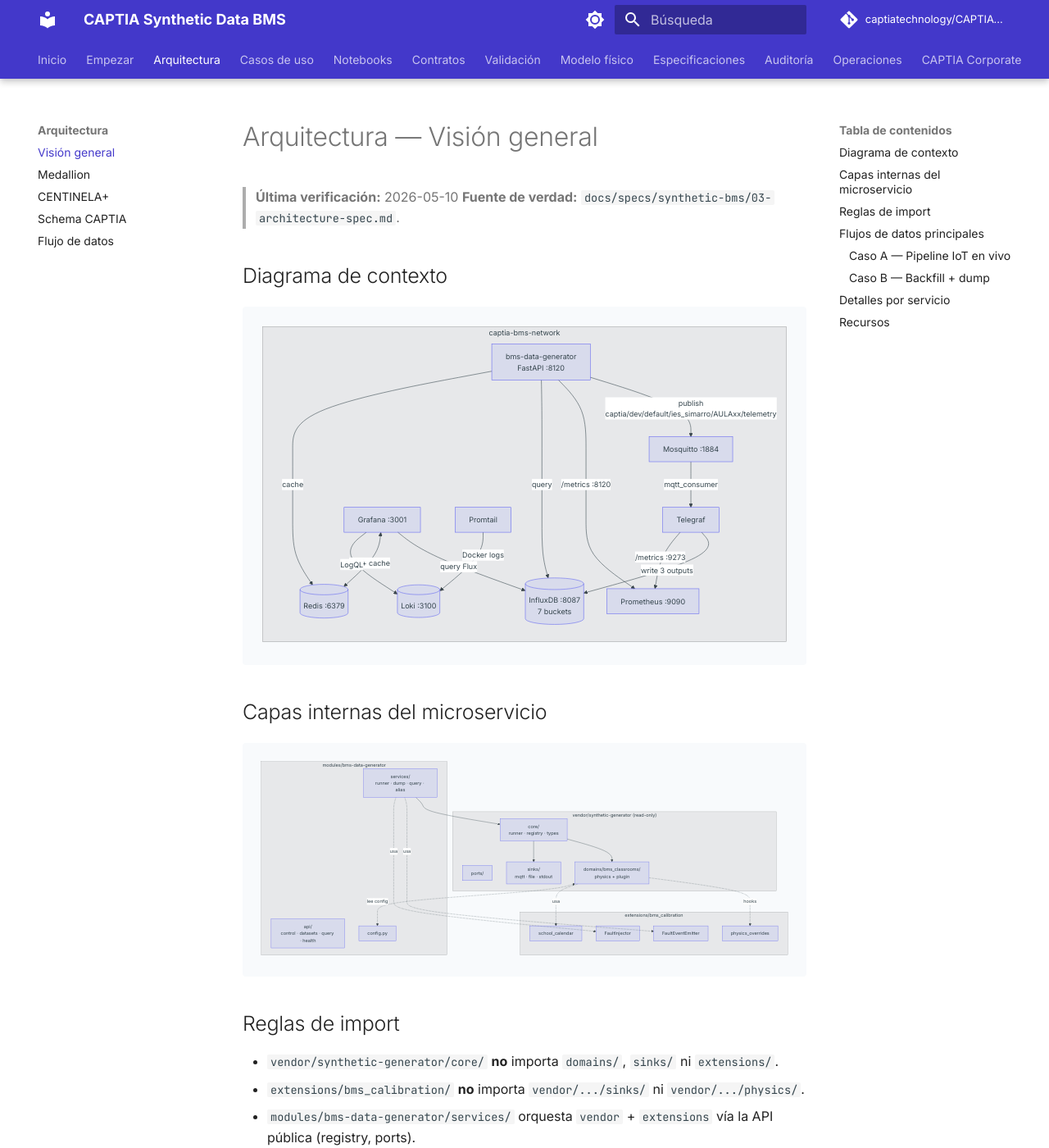
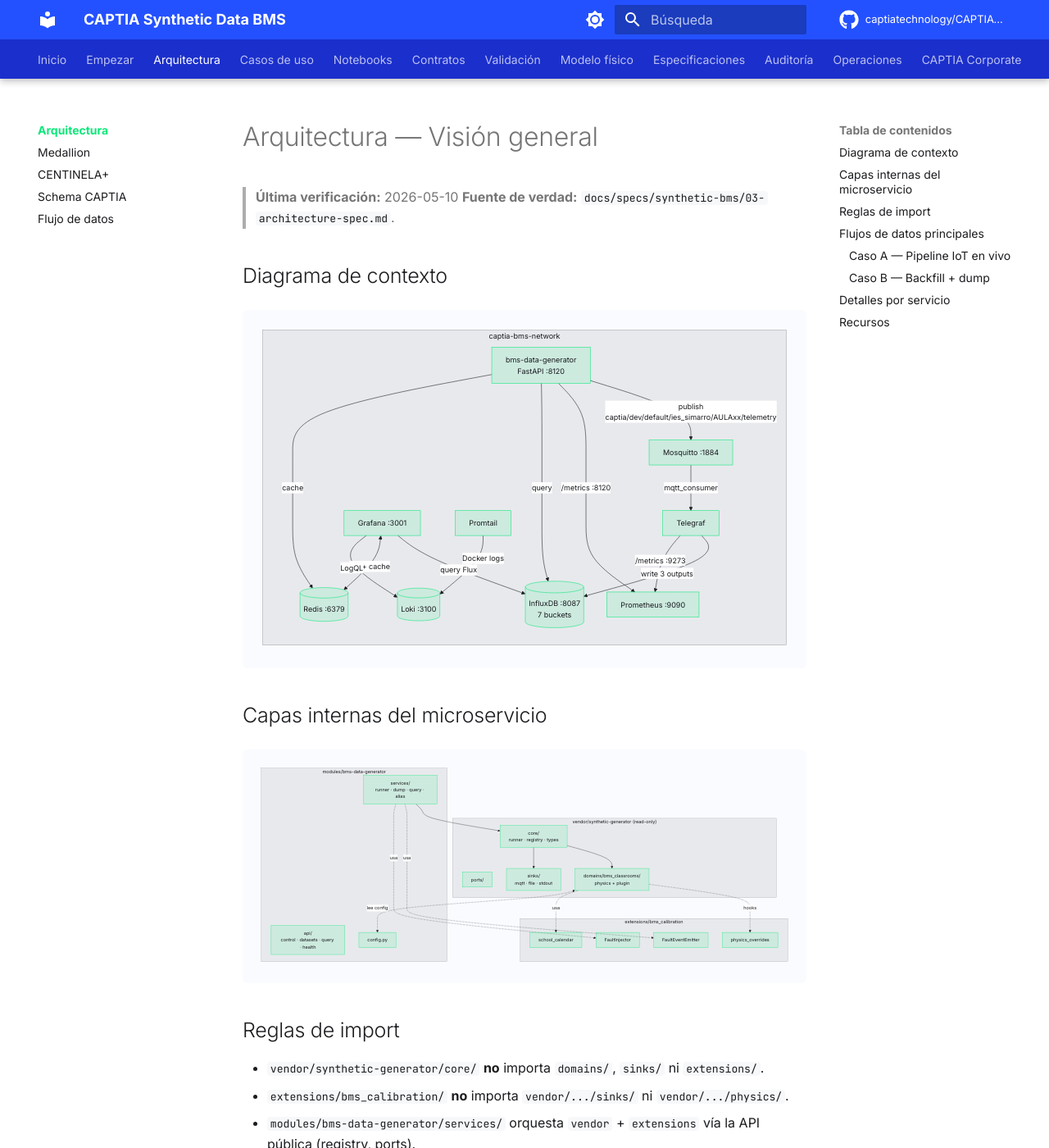
Before and after one commit to captia-technology/captia-synthetic-data-bms, an MkDocs documentation site: the page built from docs/architecture/index.md, in a window 1280 px wide and 1400 px high. Shown: the whole window at 82% size. Built offline with MkDocs 1.6.1 and Material for MkDocs 9.7.7, drawn with Linux system fonts in a browser that asks for light colours; comment, search, counter and statistics services are not loaded; some of the changed text lies outside the part shown.

Commit message:
style(docs): aplicar paleta corporativa CAPTIA del sitio captia.ai
Reutiliza el estilo Material visual de captia.ai (sitio corporativo
de CAPTIA Technology) para coherencia de marca cross-repos:

Paleta:
  - Primary:  #2451FF (azul corporativo)
  - Accent:   #0CE879 (verde IA)
  - Variantes light/dark del primary
  - Footer:   #1B2FCC (primary--dark)

Cambios:

- docs/assets/stylesheets/extra.css: reemplazado por la versión
  canónica de captia.ai con paleta corporativa, customizaciones
  para tablas (header primary bg + uppercase + letter-spacing),
  hover azul tenue, admonitions tip/audit en accent verde,
  Mermaid container con bg sutil primary 2%, code blocks con
  border-radius 4-8 px, links/blockquote con primary--light.

- mkdocs.yml:
  - palette: primary/accent custom (en lugar de indigo Material default).
  - features extras alineadas con captia.ai: navigation.tracking,
    navigation.expand, navigation.footer, navigation.indexes,
    search.share, content.tabs.link.
  - icon.repo: fontawesome/brands/github (consistente con captia.ai).
  - extra.social: añadido CAPTIA Technology web + email contacto.

Source de la paleta: C:\CAPTIA\CAPTIA.AI\captia.ai\docs\assets\stylesheets\extra.css

mkdocs build --clean: 0 errors, 5 s.

Co-Authored-By: Claude Opus 4.7 (1M context) <noreply@anthropic.com>

```diff
--- a/docs/assets/stylesheets/extra.css
+++ b/docs/assets/stylesheets/extra.css
@@ -1,65 +1,212 @@
-/* CAPTIA Synthetic Data BMS — Material theme overrides */
+/*
+ * CAPTIA Synthetic Data BMS — Paleta corporativa para MkDocs Material
+ *
+ * Aplicada desde captia.ai (sitio corporativo CAPTIA Technology):
+ *   Primary: #2451FF (azul corporativo)
+ *   Accent:  #0CE879 (verde IA)
+ *   Fuente:  Inter (text), JetBrains Mono (code)
+ *
+ * Source: C:\CAPTIA\CAPTIA.AI\captia.ai\docs\assets\stylesheets\extra.css
+ */
 
-:root {
-  --captia-primary: #4338ca;
-  --captia-accent:  #6366f1;
-  --captia-surface: #f8fafc;
-  --captia-border:  #e2e8f0;
+/* ============================================
+   LIGHT MODE
+   ============================================ */
+[data-md-color-scheme="default"] {
+  /* Primary */
+  --md-primary-fg-color: #2451FF;
+  --md-primary-fg-color--light: #5A7AFF;
+  --md-primary-fg-color--dark: #1B2FCC;
+
+  /* Accent */
+  --md-accent-fg-color: #0CE879;
+  --md-accent-fg-color--transparent: rgba(12, 232, 121, 0.12);
+
+  /* Typeset */
+  --md-typeset-color: #1A1C1F;
+  --md-typeset-a-color: #2451FF;
+
+  /* Code */
+  --md-code-bg-color: #F7F8FA;
+  --md-code-fg-color: #1A1C1F;
+
+  /* Footer */
+  --md-footer-bg-color: #1B2FCC;
+  --md-footer-bg-color--dark: #141F99;
+  --md-footer-fg-color: rgba(255, 255, 255, 0.85);
+  --md-footer-fg-color--light: rgba(255, 255, 255, 0.65);
+  --md-footer-fg-color--lighter: rgba(255, 255, 255, 0.45);
 }
 
-[data-md-color-scheme="default"] {
-  --md-primary-fg-color: var(--captia-primary);
-  --md-accent-fg-color:  var(--captia-accent);
+/* ============================================
+   DARK MODE
+   ============================================ */
+[data-md-color-scheme="slate"] {
+  /* Primary */
+  --md-primary-fg-color: #5A7AFF;
+  --md-primary-fg-color--light: #7B96FF;
+  --md-primary-fg-color--dark: #2451FF;
+
+  /* Accent */
+  --md-accent-fg-color: #0CE879;
+  --md-accent-fg-color--transparent: rgba(12, 232, 121, 0.15);
+
+  /* Typeset */
+  --md-typeset-a-color: #5A7AFF;
+
+  /* Code */
+  --md-code-bg-color: #1e1e2e;
+
+  /* Default background */
+  --md-default-bg-color: #1a1a2e;
 }
 
-[data-md-color-scheme="slate"] {
-  --md-primary-fg-color: var(--captia-accent);
-  --md-accent-fg-color:  var(--captia-primary);
+/* ============================================
+   HEADER
+   ============================================ */
+.md-header {
+  background-color: var(--md-primary-fg-color);
 }
 
-/* Tablas más densas y legibles */
+.md-tabs {
+  background-color: var(--md-primary-fg-color--dark);
+}
+
+/* ============================================
+   NAVIGATION
+   ============================================ */
+
+/* Active nav item uses accent color */
+.md-nav__link--active {
+  color: var(--md-accent-fg-color) !important;
+  font-weight: 600;
+}
+
+/* Current section indicator */
+.md-nav__item--active > .md-nav__link {
+  color: var(--md-primary-fg-color);
+  font-weight: 600;
+}
+
+/* Sidebar nav: nested items más visibles */
+.md-nav__item--nested > .md-nav__link {
+  font-weight: 600;
+}
+
+/* ============================================
+   TABLES
+   ============================================ */
+.md-typeset table:not([class]) th {
+  background-color: var(--md-primary-fg-color);
+  color: #FFFFFF;
+  font-weight: 600;
+  font-size: 0.8rem;
+  text-transform: uppercase;
+  letter-spacing: 0.02em;
+}
+
+[data-md-color-scheme="slate"] .md-typeset table:not([class]) th {
+  background-color: var(--md-primary-fg-color--dark);
+}
+
+.md-typeset table:not([class]) td {
+  border-bottom: 1px solid rgba(0, 0, 0, 0.05);
+}
+
+[data-md-color-scheme="slate"] .md-typeset table:not([class]) td {
+  border-bottom: 1px solid rgba(255, 255, 255, 0.05);
+}
+
+.md-typeset table:not([class]) tr:hover td {
+  background-color: rgba(36, 81, 255, 0.04);
+}
+
+[data-md-color-scheme="slate"] .md-typeset table:not([class]) tr:hover td {
+  background-color: rgba(90, 122, 255, 0.08);
+}
+
+/* Tablas más compactas para datos densos */
 .md-typeset table:not([class]) {
   font-size: 0.85rem;
 }
 
-.md-typeset table:not([class]) th {
-  background-color: var(--captia-primary);
-  color: #ffffff;
-  font-weight: 600;
+/* ============================================
+   CODE BLOCKS
+   ============================================ */
+.md-typeset code {
+  border-radius: 4px;
+  font-size: 0.82em;
 }
 
-.md-typeset table:not([class]) tr:nth-child(even) td {
-  background-color: var(--captia-surface);
+.md-typeset pre > code {
+  border-radius: 8px;
 }
 
-[data-md-color-scheme="slate"] .md-typeset table:not([class]) tr:nth-child(even) td {
-  background-color: rgba(255, 255, 255, 0.03);
+/* ============================================
+   ADMONITIONS
+   ============================================ */
+
+/* Tip uses accent green */
+.md-typeset .admonition.tip,
+.md-typeset details.tip {
+  border-color: #0CE879;
 }
 
-/* Code blocks */
-.md-typeset code {
-  font-size: 0.85em;
+.md-typeset .tip > .admonition-title,
+.md-typeset .tip > summary {
+  background-color: rgba(12, 232, 121, 0.12);
 }
 
-/* Mermaid containers */
-.md-typeset .mermaid {
-  background-color: var(--captia-surface);
-  border-radius: 4px;
-  padding: 1rem;
-  margin: 1rem 0;
+/* Audit notes con accent corporativo */
+.md-typeset .admonition.audit,
+.md-typeset details.audit {
+  border-color: var(--md-accent-fg-color);
 }
 
-[data-md-color-scheme="slate"] .md-typeset .mermaid {
-  background-color: rgba(255, 255, 255, 0.03);
+/* ============================================
+   MERMAID
+   ============================================ */
+.mermaid {
+  text-align: center;
+  margin: 1.5em 0;
+  background-color: rgba(36, 81, 255, 0.02);
+  border-radius: 6px;
+  padding: 1rem;
 }
 
-/* Admonitions: highlight notes from auditoría */
-.md-typeset .admonition.audit,
-.md-typeset details.audit {
-  border-color: var(--captia-accent);
+[data-md-color-scheme="slate"] .mermaid {
+  background-color: rgba(255, 255, 255, 0.02);
 }
 
-/* Sidebar nav: indentar más visiblemente */
-.md-nav__item--nested > .md-nav__link {
-  font-weight: 600;
+/* ============================================
+   SEARCH
+   ============================================ */
+.md-search__input {
+  border-radius: 8px;
 }
+
+/* ============================================
+   CONTENT
+   ============================================ */
+
+/* Horizontal rule styling */
+.md-typeset hr {
+  border-color: rgba(36, 81, 255, 0.12);
+}
+
+/* Blockquote accent */
+.md-typeset blockquote {
+  border-left-color: var(--md-primary-fg-color--light);
+}
+
+/* Links hover */
+.md-typeset a:hover {
+  color: var(--md-primary-fg-color--dark);
+}
+
+/* ============================================
+   FOOTER
+   ============================================ */
+.md-footer {
+  background-color: var(--md-footer-bg-color);
+}
--- a/mkdocs.yml
+++ b/mkdocs.yml
@@ -13,31 +13,41 @@ theme:
     text: Inter
     code: JetBrains Mono
   palette:
+    # Light mode — paleta corporativa CAPTIA (azul #2451FF + verde IA #0CE879)
     - media: "(prefers-color-scheme: light)"
       scheme: default
-      primary: indigo
-      accent: indigo
+      primary: custom
+      accent: custom
       toggle:
         icon: material/brightness-7
         name: Cambiar a modo oscuro
+    # Dark mode
     - media: "(prefers-color-scheme: dark)"
       scheme: slate
-      primary: indigo
-      accent: indigo
+      primary: custom
+      accent: custom
       toggle:
         icon: material/brightness-4
         name: Cambiar a modo claro
   features:
     - navigation.instant
+    - navigation.tracking
     - navigation.tabs
     - navigation.tabs.sticky
     - navigation.sections
+    - navigation.expand
     - navigation.top
+    - navigation.footer
+    - navigation.indexes
     - search.suggest
     - search.highlight
+    - search.share
     - content.code.copy
     - content.code.annotate
+    - content.tabs.link
     - toc.follow
+  icon:
+    repo: fontawesome/brands/github
 
 extra_css:
   - assets/stylesheets/extra.css
@@ -167,7 +177,13 @@ nav:
 extra:
   social:
     - icon: fontawesome/brands/github
-      link: https://github.com/captiatechnology/CAPTIA-SYNTHETIC-DATA-BMS
+      link: https://github.com/captia-technology/CAPTIA-SYNTHETIC-DATA-BMS
+    - icon: fontawesome/solid/globe
+      link: https://captiatechnology.com
+      name: CAPTIA Technology
+    - icon: fontawesome/solid/envelope
+      link: mailto:jaime.sendra@captiatechnology.com
+      name: Contacto
   generator: false
 
 # strict deshabilitado por ahora: hay enlaces relativos a code paths
```
